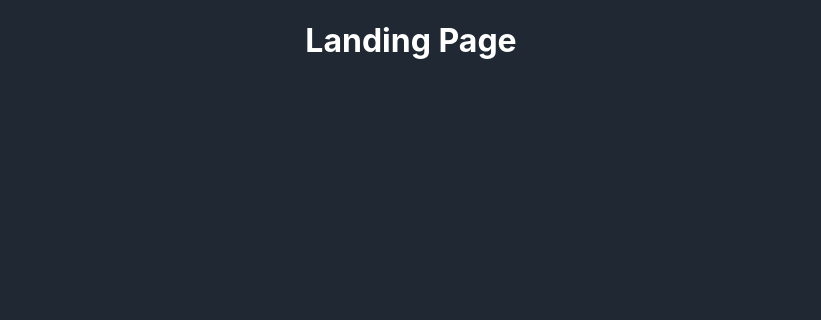
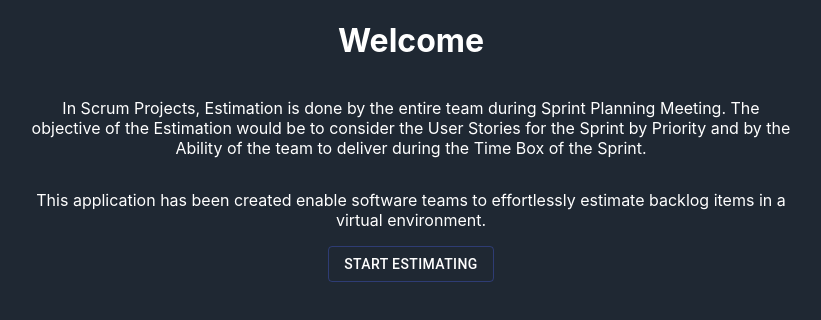
Before and after one commit to andrewalford1/EstimationCards, a React (Create React App) app in the folder app/: page / in a window 1280 px wide. Shown: the top 320 px of the page, without its empty margins (229-1050 px from the left). Built offline with nearby package versions, Linux system fonts and the light colour scheme; no server answers.

Commit message:
Added content to the landing page

```diff
--- a/app/src/App.css
+++ b/app/src/App.css
@@ -12,6 +12,11 @@ a {
     color: #FFFFFF;
 }
 
+p {
+    color: #FFFFFF;
+    text-align: center;
+}
+
 .App {
     height: 100vh;
     display: flex;
@@ -20,6 +25,8 @@ a {
 .Page {
     flex-grow: 1;
     align-items: center;
+
     display: flex;
     flex-direction: column;
+    padding: 0% 20% 0%;
 }
--- a/app/src/Pages/404.jsx
+++ b/app/src/Pages/404.jsx
@@ -4,14 +4,20 @@ import {Button} from '@material-ui/core'
 
 export default () => (
     <div className='Page'>
+
+        <header>
             <h1>Ah Crumpets! Looks like you got yourself lost</h1>
+        </header>
+
+        <body>
             <img src={Lost}
-                alt={''}
-                width={'75%'}
-                height={'75%'}
+                 alt={''}
+                 width={'75%'}
+                 height={'75%'}
             />
             <Button color='primary' variant='outlined'>
                 <a href='/'>Home</a>
             </Button>
+        </body>
     </div>
 )
--- a/app/src/Pages/LandingPage.jsx
+++ b/app/src/Pages/LandingPage.jsx
@@ -1,9 +1,25 @@
 import React from 'react'
+import {Button} from '@material-ui/core'
 
 export default () => (
     <div className='Page'>
         <h1>
-            Landing Page
+            Welcome
         </h1>
+        <p>
+        In Scrum Projects, Estimation is done by the entire team during
+        Sprint Planning Meeting. The objective of the Estimation would
+        be to consider the User Stories for the Sprint by Priority and
+        by the Ability of the team to deliver during the
+        Time Box of the Sprint.
+        </p>
+        <p>
+        This application has been created enable software teams to
+        effortlessly estimate backlog items in a virtual environment.
+        </p>
+
+        <Button color='primary' variant='outlined'>
+            <a href='/'><a href='/RandomRoomId'>Start Estimating</a></a>
+        </Button>
     </div>
 )
```
